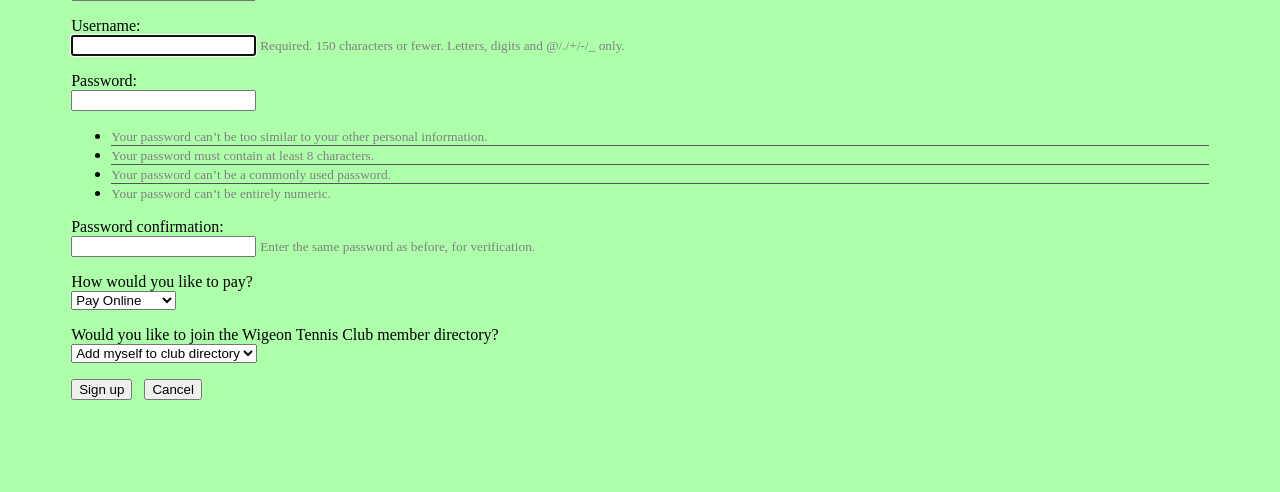
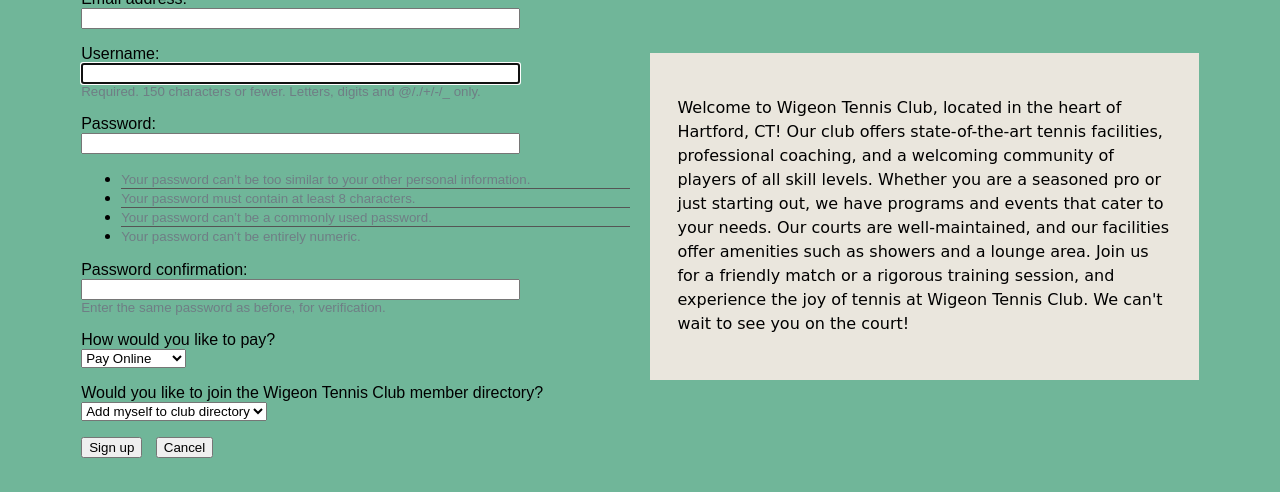
Before and after one commit to avasdowney/wigeon_tennis_club, a Django app: template members/templates/signup.html in a window 1280 px wide. Shown: the part 493-985 px from the top of the page. Before the commit the page ends 893 px from the top, so only its background shows below. Run offline with Django 4.2, Linux system fonts and the light colour scheme; the template is opened without the code that fills it: values that come from a table or form of the project are taken from there, others are empty.

Commit message:
Worked on CSS (#36)
* started finalizing css

* news pages pretty-ish

* made more parts pretty

```diff
--- a/courts/templates/courts/success.html
+++ b/courts/templates/courts/success.html
@@ -1,6 +1,7 @@
 {% if user.is_authenticated %}
     <h1>Reservation Success</h1>
     <p>Your court reservation has successfully processed.</p>
+    <button onclick="location.href='/news/'"> Back to News </button>
 {% else %}
   <p>You are not logged in</p>
   <button onclick="location.href='/login/'">Log In</button>
--- a/members/static/members/styles.css
+++ b/members/static/members/styles.css
@@ -1,9 +1,11 @@
 body {
-    background-color: #adffa9;
+    background-color: #70b699;
+    font-family: Arial, Helvetica, sans-serif;
 }
 
 .top-style {
-    background-color: #70B699ff;
+    background-color: #eae6dd;
+    font-family: "Comic Sans MS", "Comic Sans", cursive;
     padding: 1%;
 }
 
@@ -14,17 +16,65 @@ body {
 
 .main {
     text-align: left;
-    border: solid red 1px;
+    border: solid black 1px;
     padding: 0% 5%;
     margin-left: 21%;
     right: 200px;
     overflow-wrap: anywhere;
 }
 
+.row {
+  display: flex;
+}
+
+.column {
+  flex: 50%;
+  padding: 10px;
+}
+
+img {
+  display: block;
+  margin-left: auto;
+  margin-right: auto;
+
+  width:300px;
+  height:300px;
+  border-radius: 50%;
+  object-fit: cover;
+}
+
 .nav {
+    font-family: "Comic Sans MS", "Comic Sans", cursive;
     width: 20%;
     position: fixed;
     top: 100px;
+}
+
+/* css for signup fields */
+#id_first_name, #id_last_name, #id_address, #id_email, #id_username, #id_password1, #id_password2 {
+    width: 80%;
+}
+
+#id_age {
+    width: 10%;
+}
+
+#id_phone {
+    width: 40%;
+}
+
+.welcome {
+    background-color: #eae6dd;
+    padding: 5%;
+    font-family: "Comic Sans MS", "Comic Sans", cursive;
+    line-height: 150%;
+}
+
+.info {
+  background-color: slategray;
+  font-family: "Comic Sans MS", "Comic Sans", cursive;
+  padding-left: 2%;
+  padding-right: 2%;
 }
 
 .navul {
@@ -32,7 +82,7 @@ body {
     margin: 0;
     padding: 0;
     width: 100%;
-    background-color: orange;
+    background-color: #dd9170;
     border: 1px solid #555;
   }
 
--- a/members/templates/signup.html
+++ b/members/templates/signup.html
@@ -1,5 +1,7 @@
 {% load static %}
 <link rel="stylesheet" type="text/css" href="{% static 'members/styles.css' %}">
+
+<title>{% block title %}Signup{% endblock %}</title>
 
 <div class="top-style">
   <h1> Wigeon Tennis Club</h1>
@@ -7,6 +9,8 @@
 
 <div class="main-format">
   <h2>Sign up</h2>
+  <div class="row">
+    <div class="column">
       <form method="post">
         {% csrf_token %}
         {% for field in form %}
@@ -14,7 +18,8 @@
           {{ field.label_tag }}<br>
           {{ field }}
           {% if field.help_text %}
-      <small style="color: grey">{{ field.help_text }}</small>
+          <br>
+          <small style="color: #6f7e85;">{{ field.help_text }}</small>
           {% endif %}
           {% for error in field.errors %}
         <p style="color: red">{{ error }}</p>
@@ -25,3 +30,13 @@
         <button onclick="location.href='/logout/'">Cancel</button>
       </form>
     </div>
+    <div class="column">
+      <img src="https://media.discordapp.net/attachments/1082883347417673828/1095083425699987486/WigeonDiscordLogo.png?width=2046&height=975" alt="WigeonTennisClubLogo">
+      <!-- Chat GPT generated intro -->
+      <br><br><br>
+      <div class="welcome">
+        <p> Welcome to Wigeon Tennis Club, located in the heart of Hartford, CT! Our club offers state-of-the-art tennis facilities, professional coaching, and a welcoming community of players of all skill levels. Whether you are a seasoned pro or just starting out, we have programs and events that cater to your needs. Our courts are well-maintained, and our facilities offer amenities such as showers and a lounge area. Join us for a friendly match or a rigorous training session, and experience the joy of tennis at Wigeon Tennis Club. We can't wait to see you on the court!</p>
+      </div>
+    </div>
+  </div>
+</div>
--- a/members/views.py
+++ b/members/views.py
@@ -31,7 +31,7 @@ class DirectoryView(generic.ListView):
     template_name = 'members/directory.html'
 
     def get_queryset(self):
-        return CustomUser.objects.all()
+        return CustomUser.objects.all().order_by("last_name")
 
 def index(request):
     return render(request, 'signup.html', context)
--- a/news/models.py
+++ b/news/models.py
@@ -1,13 +1,13 @@
 import datetime
-
 from django.db import models
 from django.utils import timezone
 from django.contrib import admin
+from ckeditor.fields import RichTextField
 
 
 class AddNews(models.Model):
     title = models.TextField(max_length=100, primary_key=True)
-    story = models.TextField()
+    story = RichTextField()
     date = models.DateField(max_length=8, auto_now_add=True)
 
     def base(request):
--- a/news/views.py
+++ b/news/views.py
@@ -20,4 +20,4 @@ class NewsView(generic.ListView):
     template_name = 'news/news_home.html'
 
     def get_queryset(self):
-        return AddNews.objects.all()
+        return AddNews.objects.all().order_by("-date")
--- a/project/settings.py
+++ b/project/settings.py
@@ -37,11 +37,16 @@ INSTALLED_APPS = [
     "django.contrib.sessions",
     "django.contrib.messages",
     "django.contrib.staticfiles",
+    'ckeditor',
     "news",
     "courts",
     "account",
     "members",
 ]
+
+CKEDITOR_CONFIGS = {'default': {
+    'removePlugins': 'stylesheetparser',
+    'allowedContent': True,},}
 
 MIDDLEWARE = [
     "django.middleware.security.SecurityMiddleware",
--- a/templates/registration/login.html
+++ b/templates/registration/login.html
@@ -1,4 +1,3 @@
-<!-- templates/registration/login.html -->
 {% extends 'base.html' %}
 
 {% block title %}Login{% endblock %}
```
Also changed, not shown: members/templates/members/directory.html (+18 -6 lines), news/static/news/styles.css (+48 -10 lines), news/templates/news/add_news.html (+8 -1 lines), news/templates/news/news_home.html (+15 -3 lines), db.sqlite3 (added), members/migrations/0002_alter_customuser_phone.py (added), members/migrations/0003_alter_customuser_phone.py (added), news/migrations/0002_alter_addnews_story.py (added), news/migrations/0003_alter_addnews_story.py (added), news/static/news/images/sports_tennis.jpg (added). Lines whose indentation alone changed are shown as unchanged.
